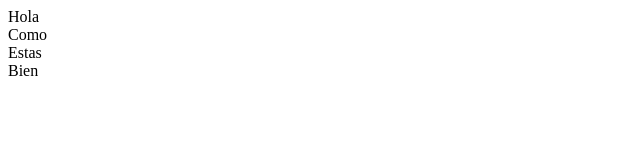
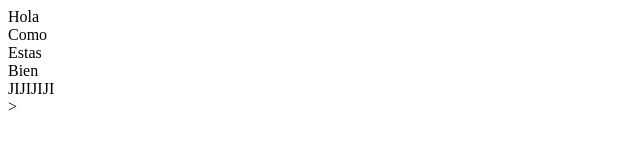
Before and after one commit to chadsfatherlali/testGit, a plain HTML site: page index.html in a window 1280 px wide. Shown: the full height of the page, 0-640 px from the left. Drawn offline with Linux system fonts and the light colour scheme.

Commit message:
NUEVOS CAMBIOS

```diff
--- a/index.html
+++ b/index.html
@@ -2,3 +2,4 @@
 <div>Como</div>
 <div>Estas</div>
 <div>Bien</div>
+<div>JIJIJIJI</div>>
```
